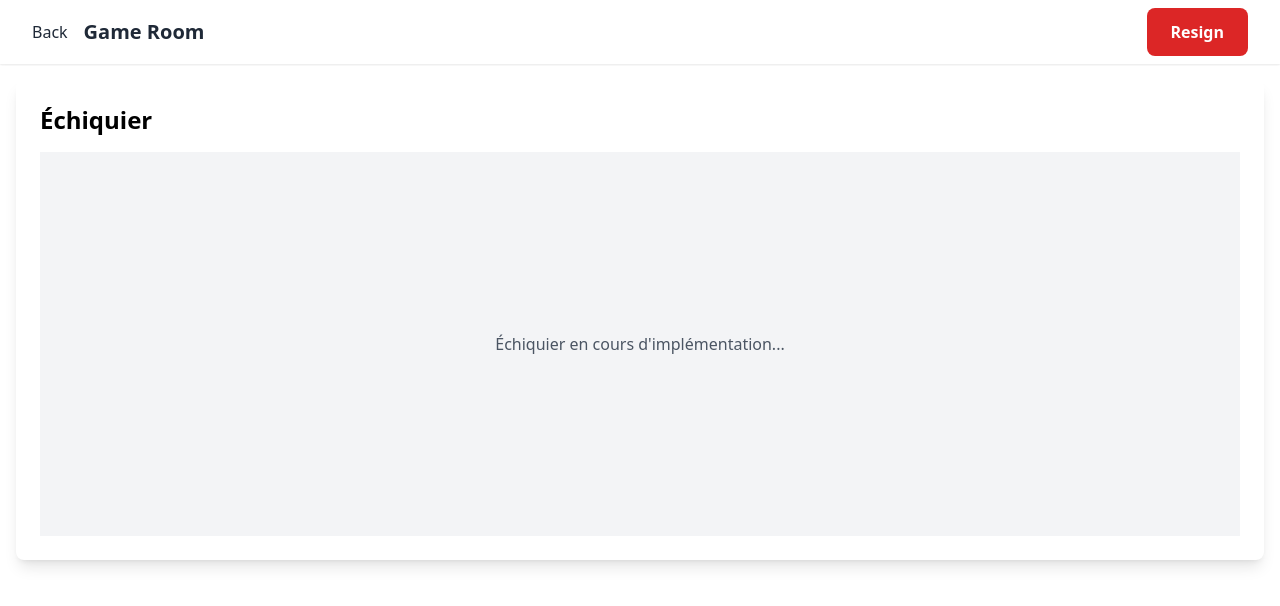
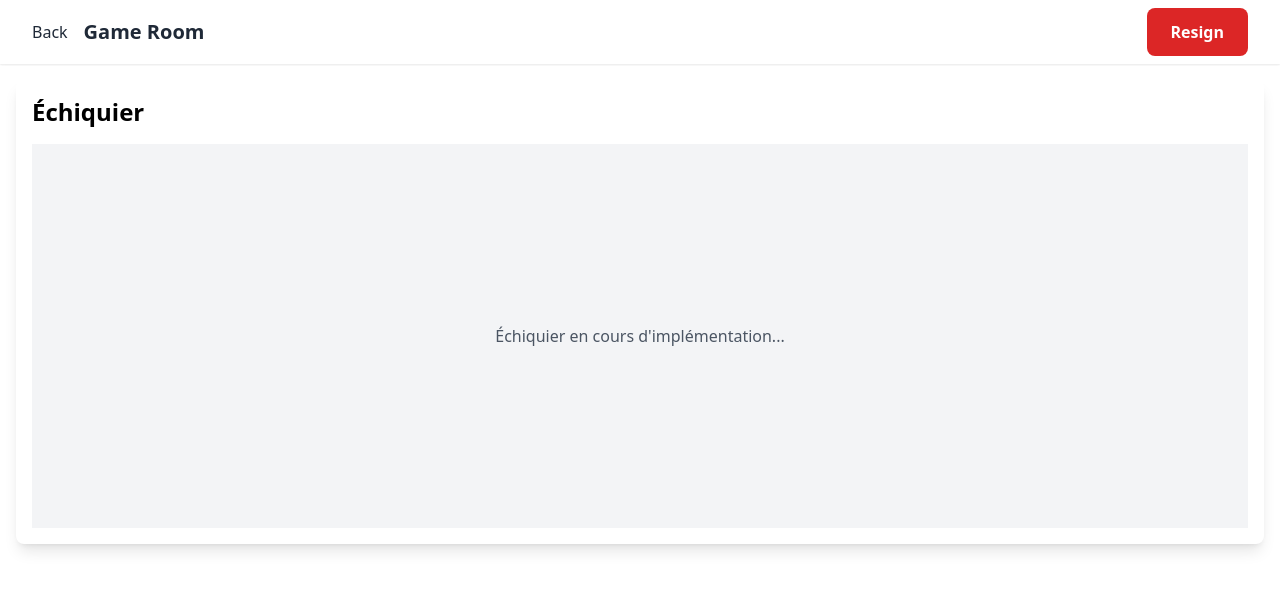
Before and after one commit to ThomasJson/Ng-Chess-app, an Angular app: page /game in a window 1280 px wide. Shown: the top 606 px of the page. Built offline with nearby package versions, Linux system fonts and the light colour scheme.

Commit message:
🐛 Test

```diff
--- a/src/app/features/game/game.component.html
+++ b/src/app/features/game/game.component.html
@@ -1,5 +1,5 @@
 <div class="container mx-auto p-4">
-  <div class="bg-white rounded-lg shadow-lg p-6">
+  <div class="bg-white rounded-lg shadow-lg p-4">
 
     <h2 class="text-2xl font-bold mb-4">Échiquier</h2>
     <div class="bg-gray-100 h-96 flex items-center justify-center">
```
